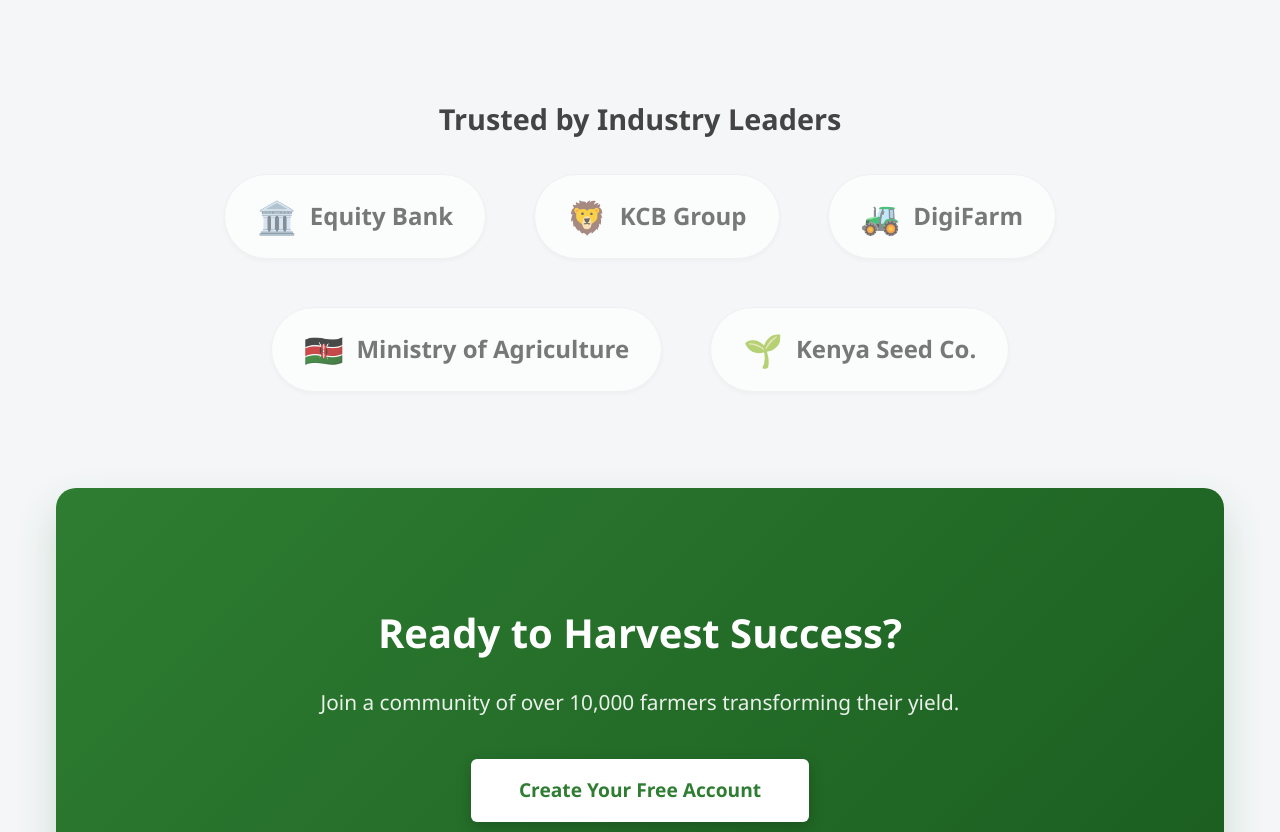
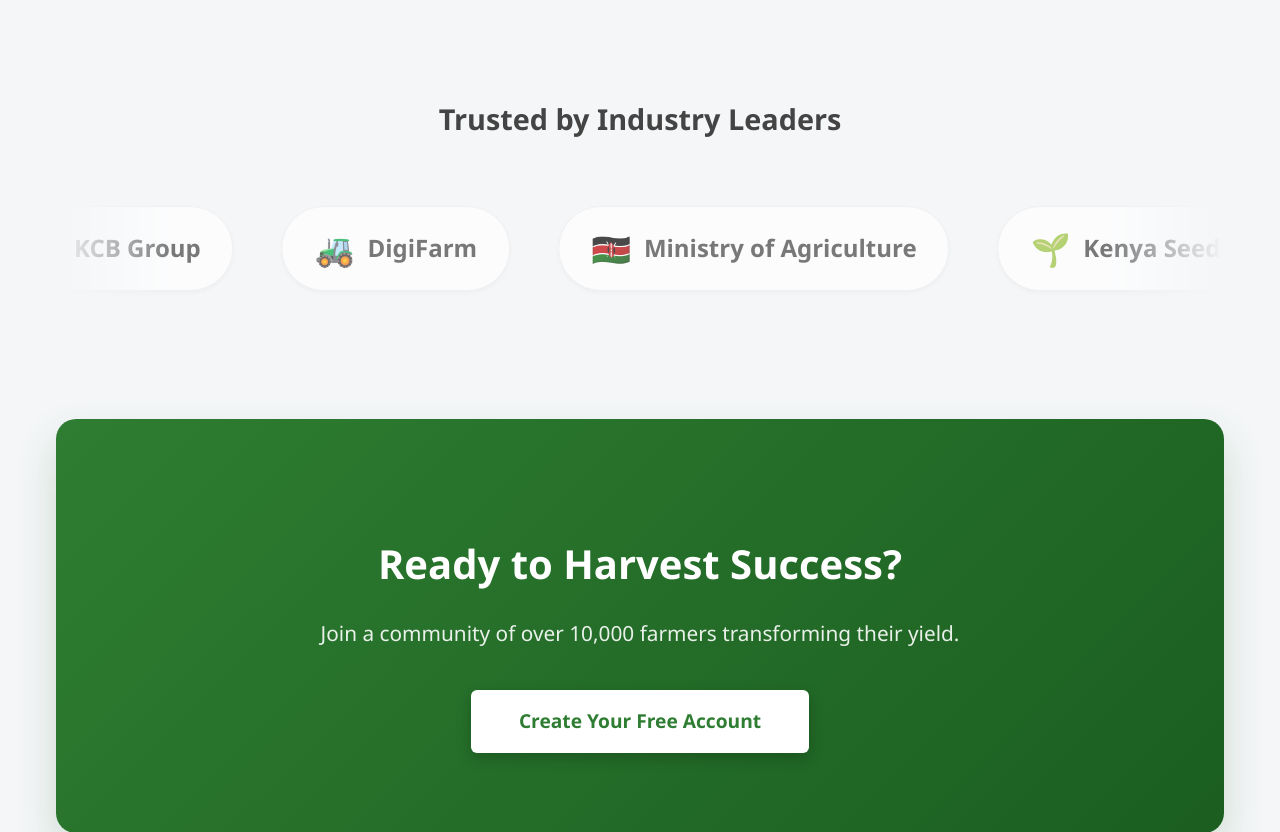
Before and after one commit to rick868/cfs-farmers-application, a Django app: page / in a window 1280 px wide. Shown: the part 1877-2709 px from the top of the page. Run offline with Django 4.2, Linux system fonts and the light colour scheme.

Commit message:
animated the trusted partners section

```diff
--- a/static/css/styles.css
+++ b/static/css/styles.css
@@ -418,3 +418,27 @@
 .footer-col ul li a:hover {
     color: var(--secondary-color);
 }
+/* Animated Partner Logos */
+.partner-logos-container {
+    overflow: hidden;
+    white-space: nowrap;
+    position: relative;
+    padding: 2rem 0;
+    mask-image: linear-gradient(to right, transparent, black 10%, black 90%, transparent);
+}
+
+.partner-logos-track {
+    display: inline-flex;
+    gap: 3rem;
+    animation: scroll 20s linear infinite;
+    animation-delay: 2s; /* Requested delay */
+}
+
+@keyframes scroll {
+    0% { transform: translateX(0); }
+    100% { transform: translateX(-50%); }
+}
+
+.partner-logos-track:hover {
+    animation-play-state: paused;
+}
--- a/templates/home.html
+++ b/templates/home.html
@@ -59,7 +59,31 @@
     <div style="margin-top: 6rem; text-align: center;">
         <h3 style="color: #444; font-size: 1.8rem; margin-bottom: 2rem;">Trusted by Industry Leaders</h3>
 
-        <div class="partner-logos">
+        <div class="partner-logos-container">
+            <div class="partner-logos-track">
+                <!-- Original Set -->
+                <div class="partner-logo">
+                    <span class="brand-equity" style="font-size: 2rem;">🏛️</span>
+                    <span>Equity Bank</span>
+                </div>
+                <div class="partner-logo">
+                    <span class="brand-kcb" style="font-size: 2rem;">🦁</span>
+                    <span>KCB Group</span>
+                </div>
+                <div class="partner-logo">
+                    <span class="brand-digifarm" style="font-size: 2rem;">🚜</span>
+                    <span>DigiFarm</span>
+                </div>
+                <div class="partner-logo">
+                    <span class="brand-govt" style="font-size: 2rem;">🇰🇪</span>
+                    <span>Ministry of Agriculture</span>
+                </div>
+                <div class="partner-logo">
+                    <span style="color: #00A651; font-size: 2rem;">🌱</span>
+                    <span>Kenya Seed Co.</span>
+                </div>
+
+                <!-- Duplicate Set for Seamless Loop -->
                 <div class="partner-logo">
                     <span class="brand-equity" style="font-size: 2rem;">🏛️</span>
                     <span>Equity Bank</span>
@@ -82,6 +106,7 @@
                 </div>
             </div>
         </div>
+    </div>
 
     <!-- Final CTA -->
     <div class="cta-section">
```
Lines whose indentation alone changed are shown as unchanged.
